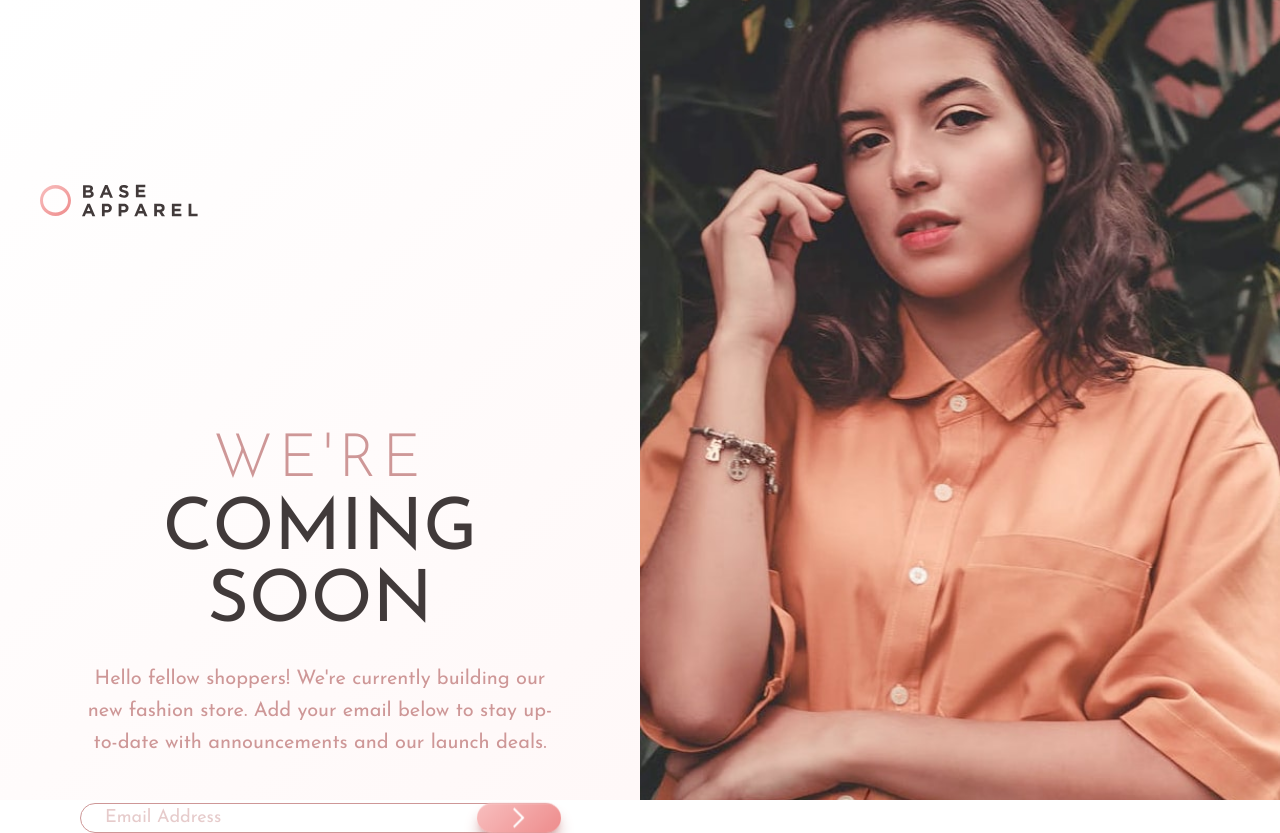
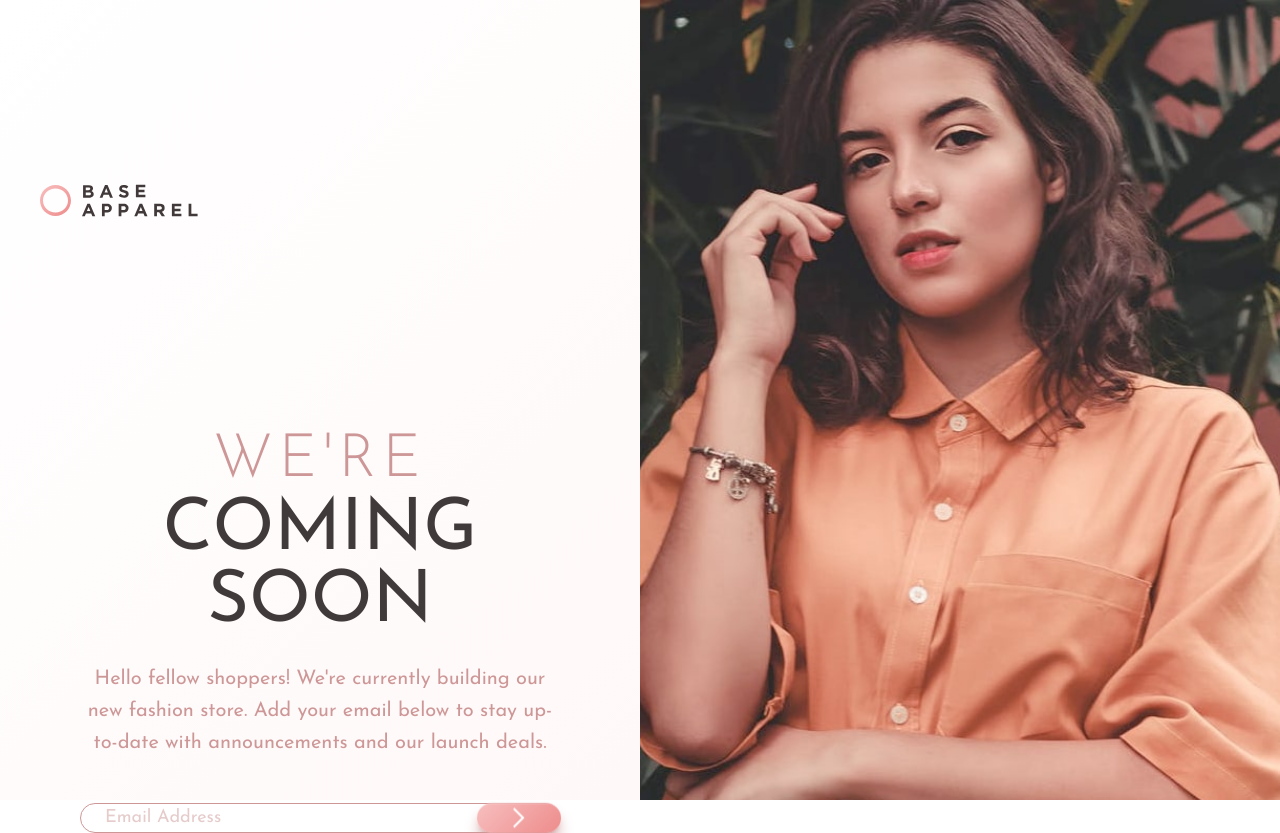
Before and after one commit to iArmanKarimi/challenge-coming-soon, a React (Vite) app: page / in a window 1280 px wide. Built offline with nearby package versions, Linux system fonts and the light colour scheme.

Commit message:
adjust image position for large screens
lady's face is apparent in large screens

```diff
--- a/src/HeroImage.tsx
+++ b/src/HeroImage.tsx
@@ -19,7 +19,7 @@ const HeroImage = () => {
 			src={img}
 			alt="Hero"
 			className="w-full max-h-100 object-cover object-top
-			xl:row-span-2 xl:max-h-screen xl:h-screen xl:object-center"
+			xl:row-span-2 xl:max-h-screen xl:h-screen xl:object-top"
 		/>
 	);
 };
```
